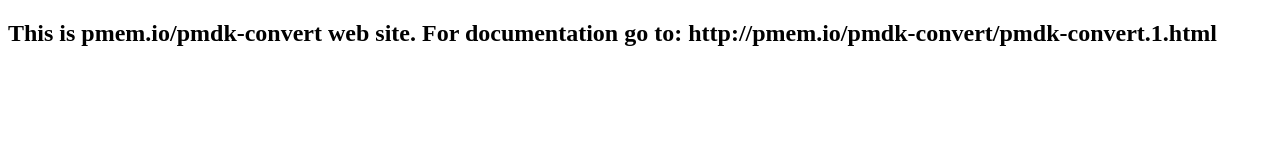
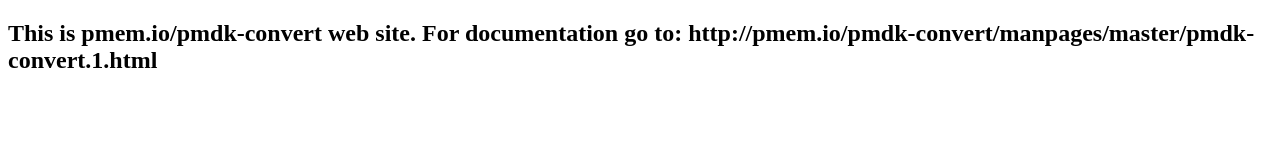
Before and after one commit to pmem/pmdk-convert, a plain HTML site: page index.html in a window 1280 px wide. Drawn offline with Linux system fonts and the light colour scheme.

Commit message:
doc: fix link to manpage in index.html

```diff
--- a/index.html
+++ b/index.html
@@ -2,10 +2,10 @@
 <html>
 	<head>
 			<meta charset="utf-8">
-				<meta http-equiv="refresh" content="1; url=http://pmem.io/pmdk-convert/pmdk-convert.1.html">
+				<meta http-equiv="refresh" content="1; url=http://pmem.io/pmdk-convert/manpages/master/pmdk-convert.1.html">
 					<title>pmem.io</title>
 	</head>
 	<body>
-			<h2>This is pmem.io/pmdk-convert web site. For documentation go to: http://pmem.io/pmdk-convert/pmdk-convert.1.html</h2>
+			<h2>This is pmem.io/pmdk-convert web site. For documentation go to: http://pmem.io/pmdk-convert/manpages/master/pmdk-convert.1.html</h2>
 	</body>
 </html>
```
